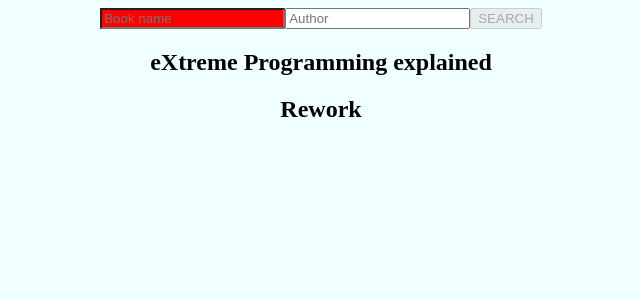
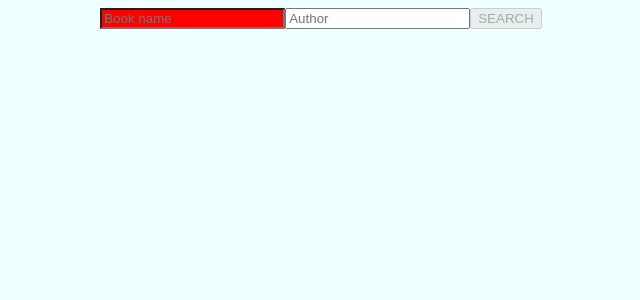
Before and after one commit to wishtack-training/wt-training-angular, an Angular app: page / in a window 1280 px wide. Shown: the top 300 px of the page, without its empty margins (319-959 px from the left). Built offline with nearby package versions, Linux system fonts and the light colour scheme.

Commit message:
Reactive search.

```diff
--- a/src/app/book/book-preview/book-preview.component.html
+++ b/src/app/book/book-preview/book-preview.component.html
@@ -1 +1,4 @@
 <h2>{{ book.title }}</h2>
+<div>
+    <img [src]="book.pictureUrl">
+</div>
--- /dev/null
+++ b/src/app/book/book-repository.ts
@@ -0,0 +1,50 @@
+/**
+ *
+ * (c) 2013-2018 Wishtack
+ *
+ * $Id: $
+ */
+import { HttpClient } from '@angular/common/http';
+import { Injectable } from '@angular/core';
+import { Observable } from 'rxjs/Observable';
+import { map } from 'rxjs/operators';
+import { Book } from './book';
+
+@Injectable()
+export class BookRepository {
+
+    constructor(private _httpClient: HttpClient) {
+    }
+
+    searchBooks({keywords}): Observable<Book[]> {
+
+        const url = `https://www.googleapis.com/books/v1/volumes?q=${keywords}`;
+
+        return this._httpClient.get<any>(url)
+            .pipe(
+                map(googleBookListResponse => {
+
+                    const bookList = googleBookListResponse.items.map(item => {
+
+                        let pictureUrl = null;
+                        const imageLinks = item.volumeInfo.imageLinks;
+
+                        if (imageLinks != null) {
+                            pictureUrl = imageLinks.thumbnail;
+                        }
+
+                        return new Book({
+                            title: item.volumeInfo.title,
+                            pictureUrl
+                        });
+
+                    });
+
+                    return bookList;
+
+                })
+            );
+
+    }
+
+}
--- a/src/app/book/book-search/book-search.component.html
+++ b/src/app/book/book-search/book-search.component.html
@@ -27,6 +27,8 @@
 
 </form>
 
-<div *ngFor="let book of bookList">
+<div>{{ bookCount$ | async }}</div>
+
+<div *ngFor="let book of bookList$ | async">
     <wt-book-preview [book]="book"></wt-book-preview>
 </div>
--- a/src/app/book/book-search/book-search.component.ts
+++ b/src/app/book/book-search/book-search.component.ts
@@ -1,6 +1,9 @@
 import { Component, OnInit } from '@angular/core';
-import { AbstractControl, FormControl, FormGroup, ValidatorFn, Validators } from '@angular/forms';
+import { AbstractControl, FormControl, FormGroup, Validators } from '@angular/forms';
+import { Observable } from 'rxjs/Observable';
+import { debounceTime, filter, map, shareReplay, switchMap } from 'rxjs/operators';
 import { Book } from '../book';
+import { BookRepository } from '../book-repository';
 
 const keywordsValidator = (keywordList) => (formControl: AbstractControl) => {
 
@@ -23,7 +26,9 @@ const keywordsValidator = (keywordList) => (formControl: AbstractControl) => {
 })
 export class BookSearchComponent implements OnInit {
 
-    bookList: Book[];
+    bookList$: Observable<Book[]>;
+    bookCount$: Observable<number>;
+
     searchFormGroup = new FormGroup({
         keywords: new FormControl(null, [
             Validators.required,
@@ -33,24 +38,29 @@ export class BookSearchComponent implements OnInit {
         author: new FormControl()
     });
 
-    constructor() {
+    constructor(private _bookRepository: BookRepository) {
     }
 
     ngOnInit() {
-        this.bookList = [
-            new Book({
-                title: 'eXtreme Programming explained'
-            }),
-            new Book({
-                title: 'Rework'
-            })
-        ];
+
+        this.bookList$ = this.searchFormGroup.valueChanges
+            .pipe(
+                debounceTime(200),
+                filter(value => value.keywords.length > 3),
+                switchMap(value => {
+                    return this._bookRepository.searchBooks({
+                        keywords: value.keywords
+                    });
+                }),
+                shareReplay(1)
+            );
+
+        this.bookCount$ = this.bookList$
+            .pipe(
+                map(bookList => bookList.length)
+            );
+
     }
 
-    searchBook() {
-        console.log(this.searchFormGroup.valid);
-        console.log(this.searchFormGroup.value);
-        this.searchFormGroup.reset();
-    }
 
 }
--- a/src/app/book/book.ts
+++ b/src/app/book/book.ts
@@ -1,8 +1,10 @@
 export class Book {
 
+    pictureUrl?: string;
     title?: string;
 
     constructor(args: Book = {}) {
+        this.pictureUrl = args.pictureUrl;
         this.title = args.title;
     }
 
```
Also changed, not shown: src/app/app.module.ts (+6 -1 lines).
